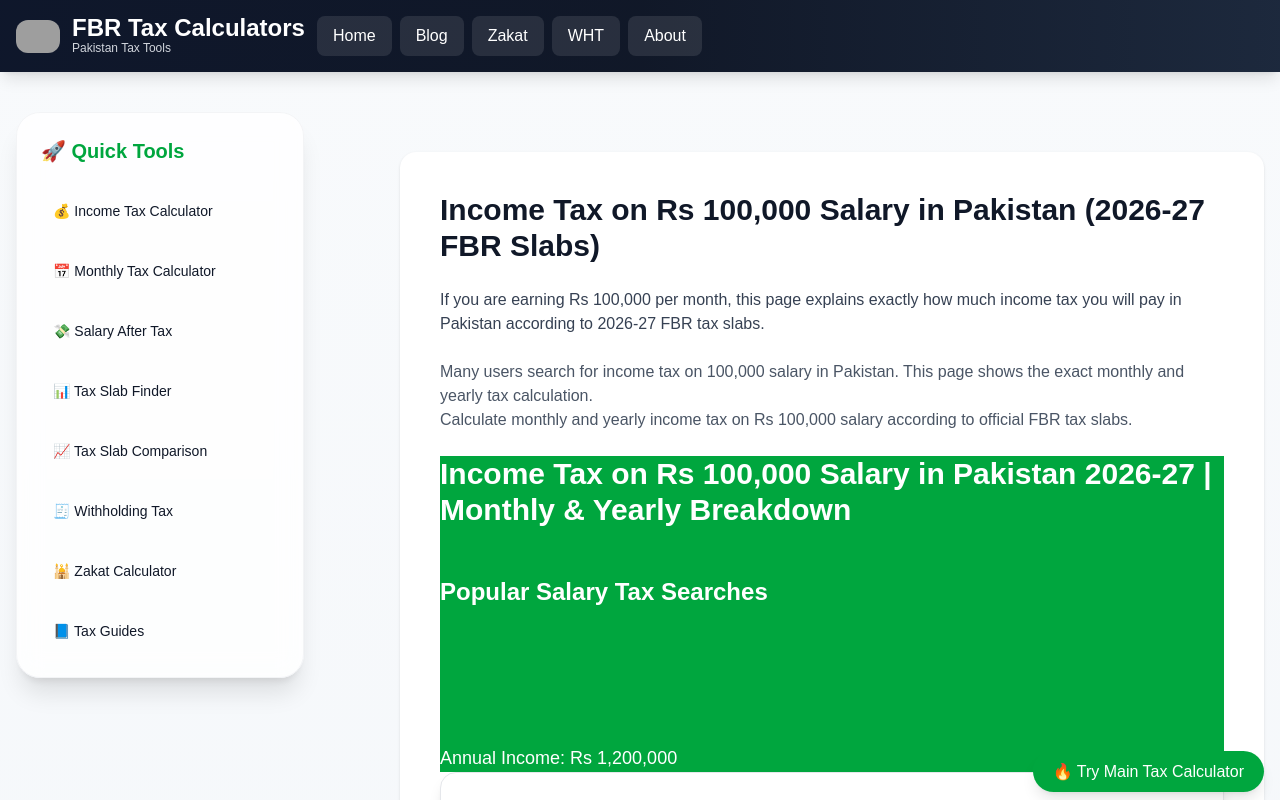
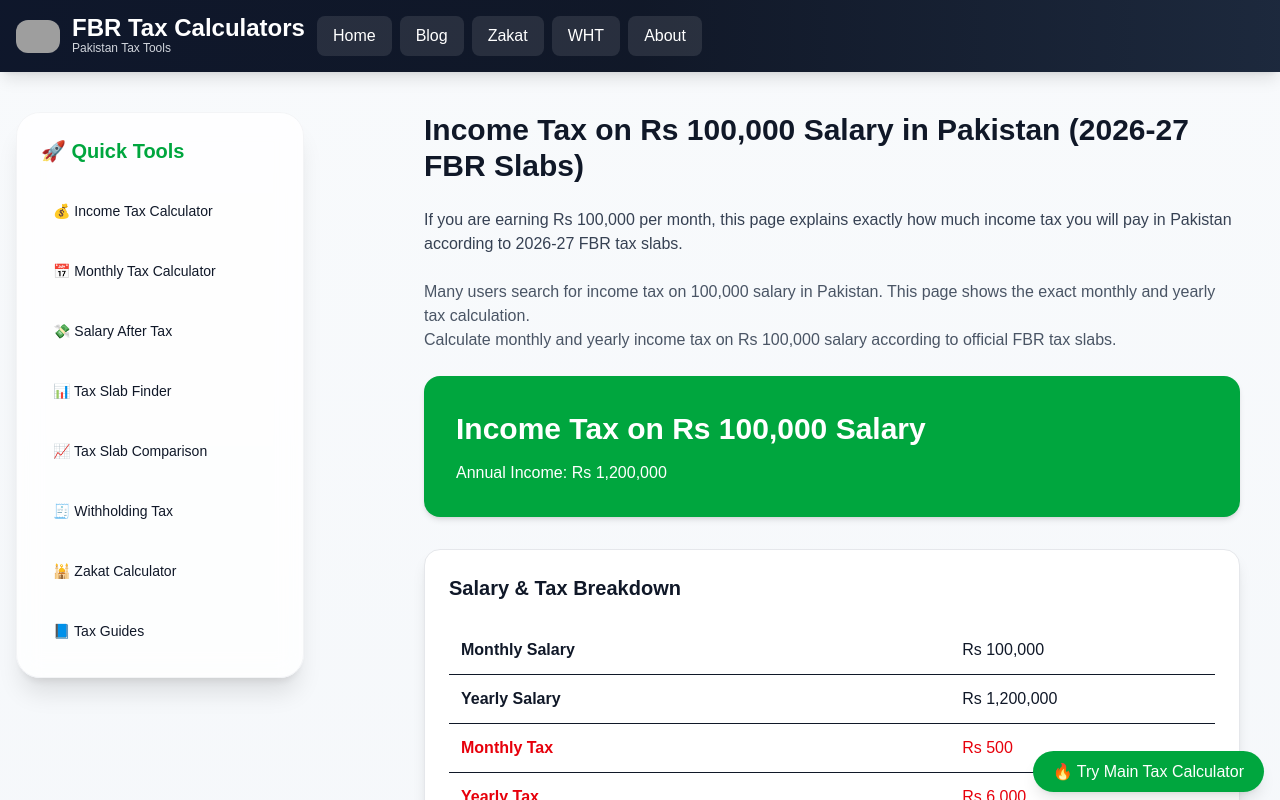
Before and after one commit to muhammadobaid1986/fbrtaxcalculators, a Next.js app: page /salary/100000 in a window 1280 px wide. Shown: the top 800 px of the page. Built offline with nearby package versions, Linux system fonts and the light colour scheme; grey boxes are pictures that could not be loaded.

Commit message:
Added snippet-targeted tax-free salary section

```diff
--- a/app/page.tsx
+++ b/app/page.tsx
@@ -162,6 +162,15 @@ const seconds = now ? now.getSeconds() : 0;
   </a>
 </div>
 
+<div className="bg-blue-50 border-l-4 border-blue-600 p-6 rounded-xl mt-6">
+  <h2 className="text-xl font-bold mb-2">
+    What is the Tax-Free Salary in Pakistan?
+  </h2>
+  <p>
+    The current tax-free annual salary limit in Pakistan is Rs 600,000.
+    Salaried individuals earning below this amount do not pay income tax.
+  </p>
+</div>
 
 
 <p className="mt-2 text-gray-700">
--- a/app/salary/[salary]/page.tsx
+++ b/app/salary/[salary]/page.tsx
@@ -32,7 +32,7 @@ export default async function Page({ params }: any) {
   const result = calculateSalaryTax(monthlySalary, "2026-27");
 
   return (
-    <div className="max-w-4xl mx-auto p-10 bg-white rounded-2xl shadow mt-10">
+    <div className="max-w-4xl mx-auto px-4 md:px-6">
       <h1 className="text-3xl font-bold mb-6">
   Income Tax on Rs {monthlySalary.toLocaleString()} Salary in Pakistan (2026-27 FBR Slabs)
 </h1>
@@ -50,21 +50,12 @@ export default async function Page({ params }: any) {
   Calculate monthly and yearly income tax on Rs {monthlySalary.toLocaleString()} salary according to official FBR tax slabs.
 </p>
 
-      <div className="bg-green-600 text-white hover:bg-green-700 transition duration-300">
-  <h1 className="text-3xl font-bold mb-4">
-    Income Tax on Rs {monthlySalary.toLocaleString()} Salary in Pakistan 2026-27 | Monthly & Yearly Breakdown
+      <div className="bg-green-600 text-white p-6 md:p-8 rounded-2xl shadow-md mb-8">
+  <h1 className="text-xl md:text-3xl font-bold leading-snug">
+    Income Tax on Rs {monthlySalary.toLocaleString()} Salary
   </h1>
-  <h2 className="mt-12 text-2xl font-bold">
-  Popular Salary Tax Searches
-</h2>
 
-<ul className="mt-4 space-y-2 text-green-600">
-  <li><a href="/salary/100000">Income Tax on 100000 Salary Pakistan</a></li>
-  <li><a href="/salary/150000">Income Tax on 150000 Salary Pakistan</a></li>
-  <li><a href="/salary/200000">Income Tax on 200000 Salary Pakistan</a></li>
-  <li><a href="/salary/300000">Income Tax on 300000 Salary Pakistan</a></li>
-</ul>
-  <p className="text-lg">
+  <p className="mt-3 text-sm md:text-base">
     Annual Income: Rs {(monthlySalary * 12).toLocaleString()}
   </p>
 </div>
```
